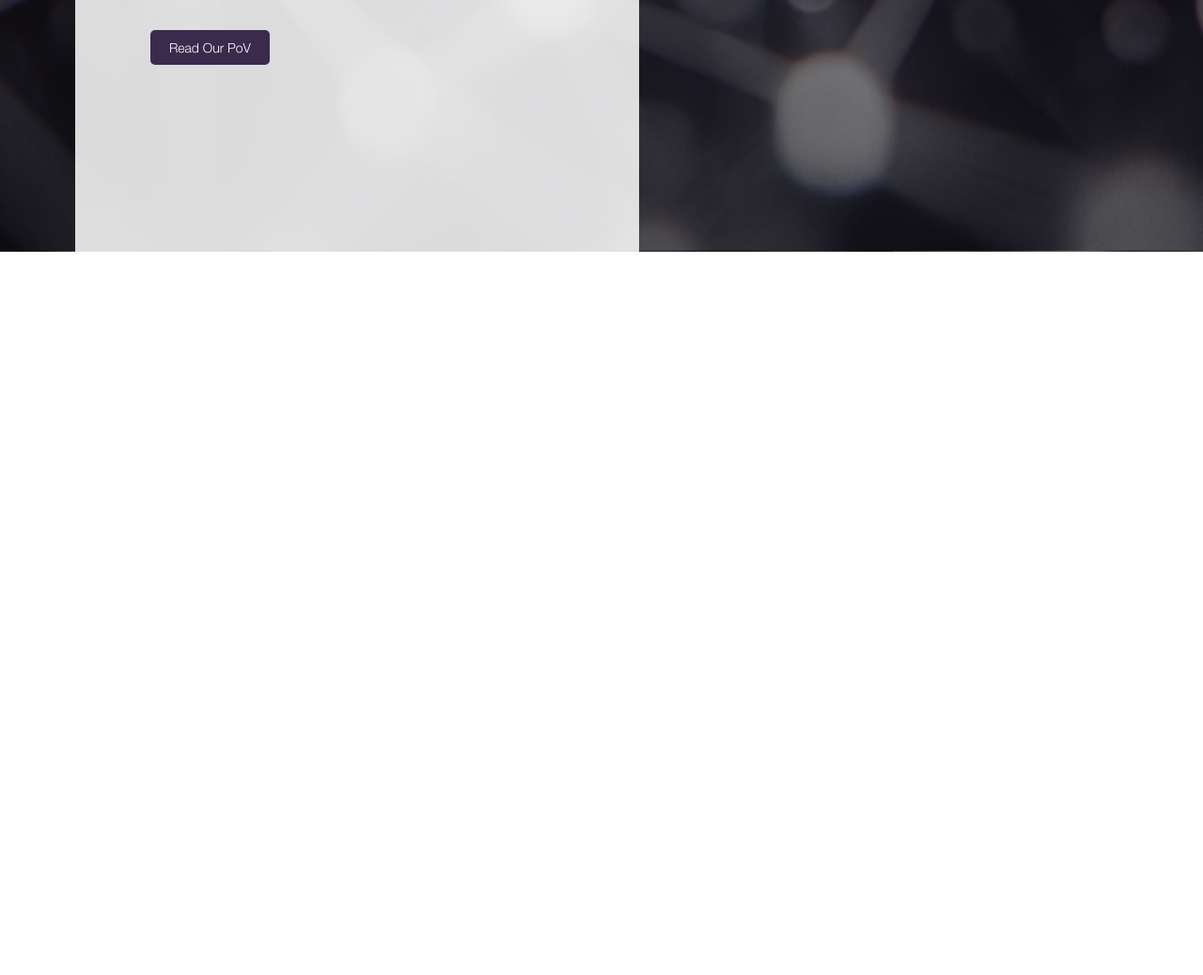
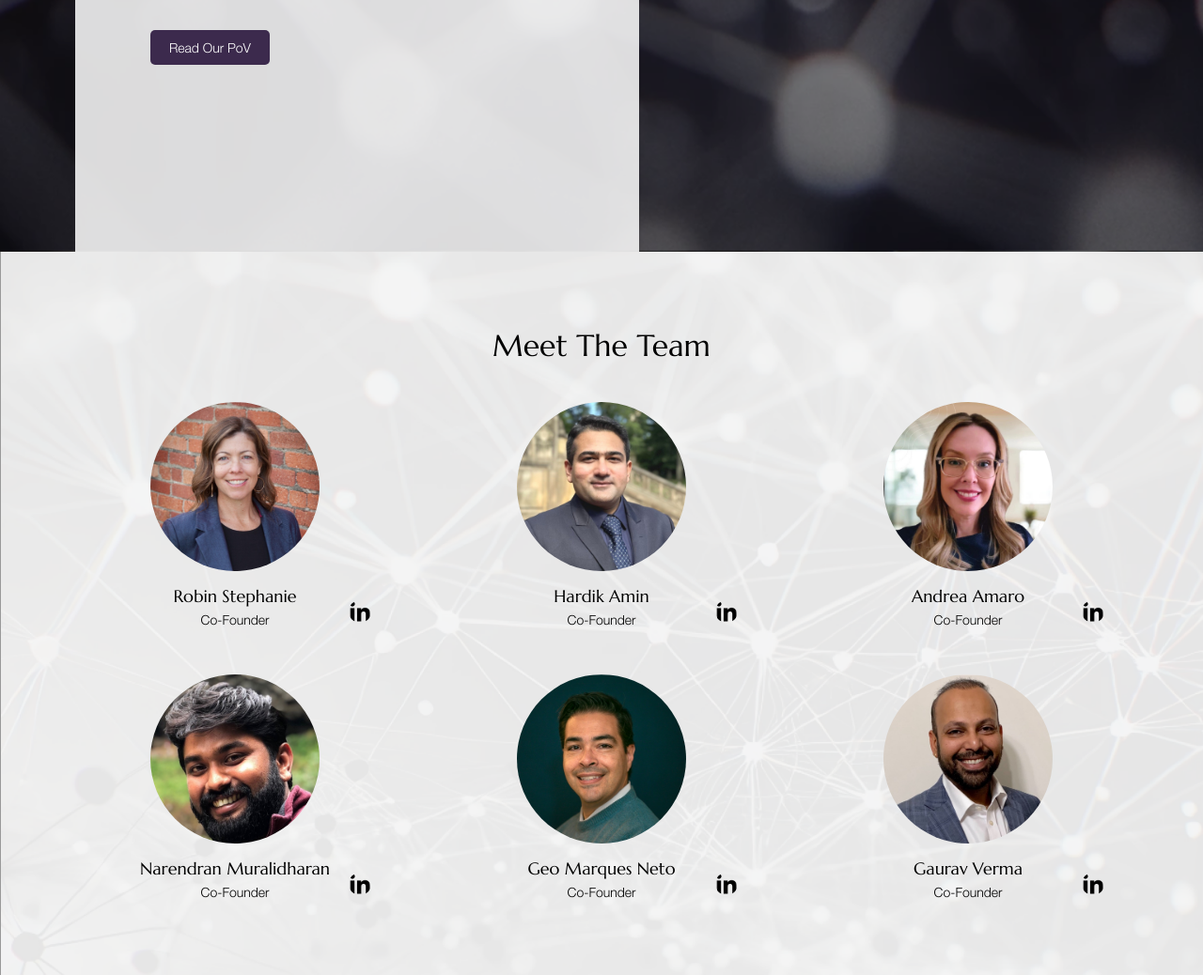
Before and after one commit to superthinks001/superthinks-website, a plain HTML site: page index.html in a window 1280 px wide. Shown: the part 1996-3034 px from the top of the page at 94% size. Before the commit the page ends 2264 px from the top, so only its background shows below. Drawn offline with Linux system fonts and the light colour scheme.

Commit message:
Update index.html

```diff
--- a/index.html
+++ b/index.html
@@ -83,5 +83,61 @@
         </div>
     </section>
 
+    <!-- Team Section -->
+    <section id="team" class="team">
+        <h2>Meet The Team</h2>
+        <div class="team-container">
+            <!-- Team Member -->
+            <div class="team-member">
+                <img src="assets/team/robin.jpg" alt="Robin Stephanie">
+                <a href="#" class="linkedin-icon">
+                    <img src="assets/linkedin_black.png" alt="LinkedIn">
+                </a>
+                <h3>Robin Stephanie</h3>
+                <p>Co-Founder</p>
+            </div>
+            <div class="team-member">
+                <img src="assets/team/hardik.jpg" alt="Hardik Amin">
+                <a href="#" class="linkedin-icon">
+                    <img src="assets/linkedin_black.png" alt="LinkedIn">
+                </a>
+                <h3>Hardik Amin</h3>
+                <p>Co-Founder</p>
+            </div>
+            <div class="team-member">
+                <img src="assets/team/andrea.jpg" alt="Andrea Amaro">
+                <a href="#" class="linkedin-icon">
+                    <img src="assets/linkedin_black.png" alt="LinkedIn">
+                </a>
+                <h3>Andrea Amaro</h3>
+                <p>Co-Founder</p>
+            </div>
+            <div class="team-member">
+                <img src="assets/team/narendran.jpg" alt="Narendran Muralidharan">
+                <a href="#" class="linkedin-icon">
+                    <img src="assets/linkedin_black.png" alt="LinkedIn">
+                </a>
+                <h3>Narendran Muralidharan</h3>
+                <p>Co-Founder</p>
+            </div>
+            <div class="team-member">
+                <img src="assets/team/geo.jpg" alt="Geo Marques Neto">
+                <a href="#" class="linkedin-icon">
+                    <img src="assets/linkedin_black.png" alt="LinkedIn">
+                </a>
+                <h3>Geo Marques Neto</h3>
+                <p>Co-Founder</p>
+            </div>
+            <div class="team-member">
+                <img src="assets/team/gaurav.jpg" alt="Gaurav Verma">
+                <a href="#" class="linkedin-icon">
+                    <img src="assets/linkedin_black.png" alt="LinkedIn">
+                </a>
+                <h3>Gaurav Verma</h3>
+                <p>Co-Founder</p>
+            </div>
+        </div>
+    </section>
+
 </body>
 </html>
```
